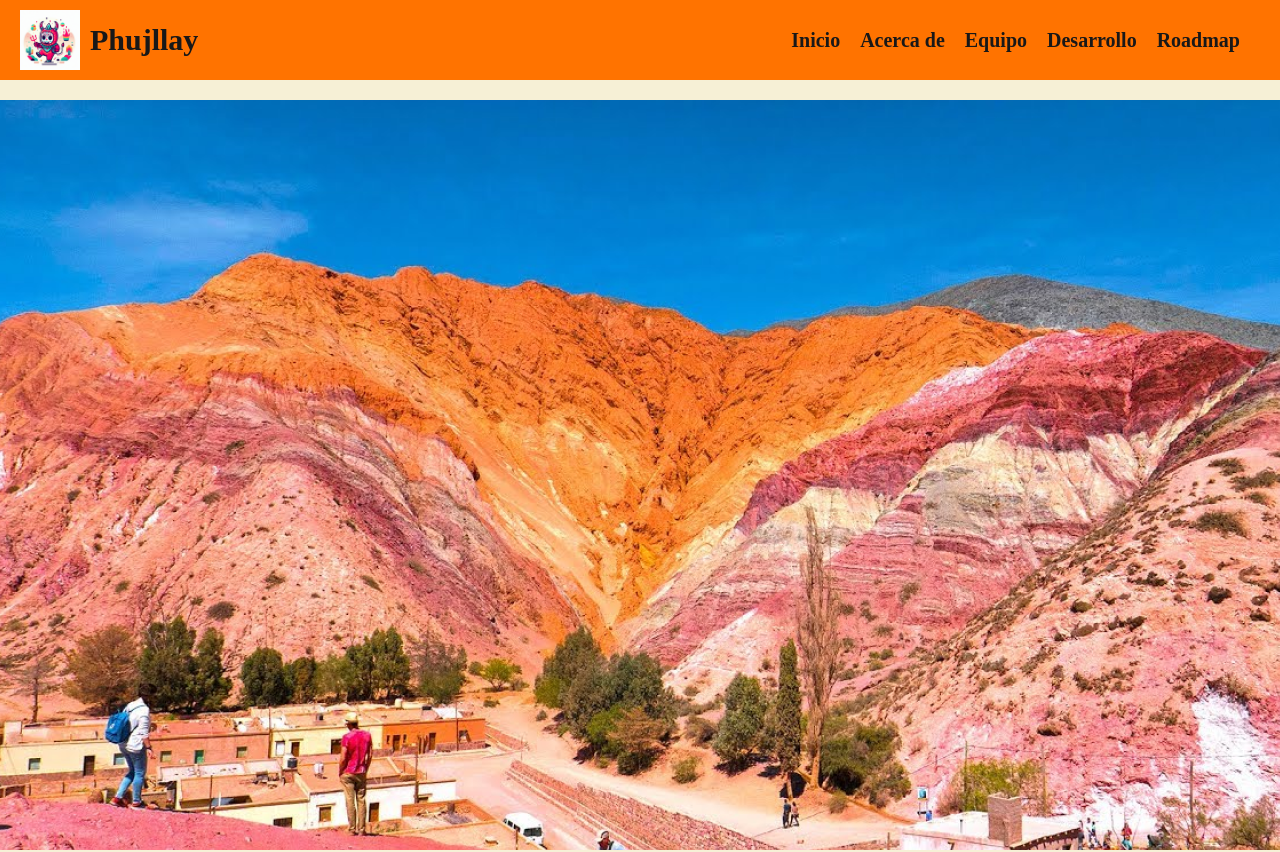
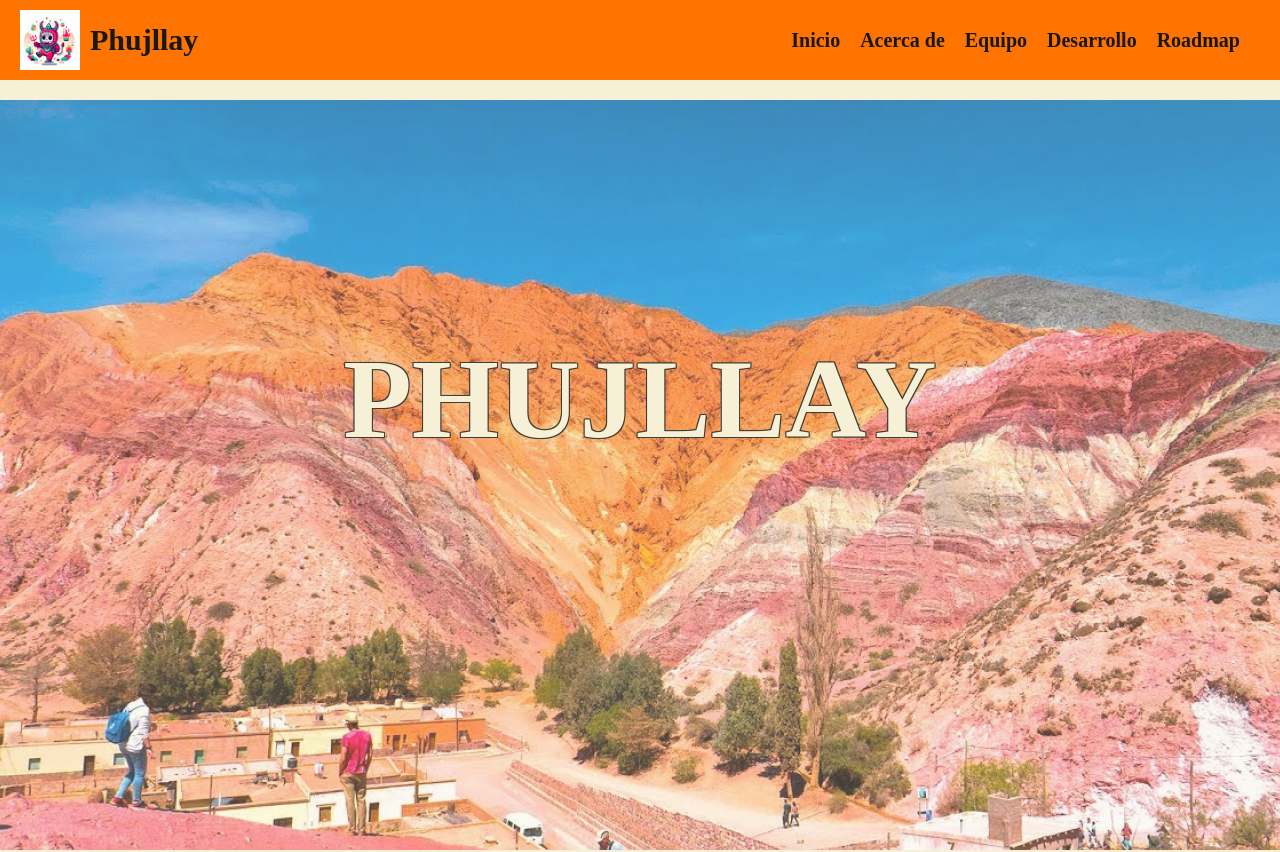
Before and after one commit to mamanidario19/Phujllay-Website, a React (Create React App) app: page / in a window 1280 px wide. Shown: the top 852 px of the page. Built offline with nearby package versions, Linux system fonts and the light colour scheme.

Commit message:
home alfa terminado

```diff
--- a/src/routes/Home/Home.css
+++ b/src/routes/Home/Home.css
@@ -1,3 +1,8 @@
+body {
+  font-family: Nerko One;
+  color: #F6F0D6;
+}
+
 .home-container {
   display: flex;
   flex-direction: column;
@@ -10,6 +15,7 @@
   background-position: center;
   text-align: center;
   padding: 20px;
+  opacity: 0.75;
 }
 
 .sinopsis {
@@ -27,3 +33,28 @@
   line-height: 1.8;
   /* Puedes ajustar este valor según tus preferencias */
 }
+
+.image-overlay {
+  position: absolute;
+  top: 50%;
+  left: 50%;
+  transform: translate(-50%, -50%);
+  text-align: center;
+  width: 100%;
+}
+
+.image-overlay h1 {
+  color: white;
+  /* Ajusta el color del texto según tus preferencias */
+  font-size: 7em;
+  /* Ajusta el tamaño de la fuente según tus preferencias */
+  /* Agrega otros estilos de texto según tus preferencias */
+  color: #F6F0D6;
+  text-shadow: -1px -1px 0 #000,
+    1px -1px 0 #000,
+    -1px 1px 0 #000,
+    1px 1px 0 #000;
+  /* Agrega un contorno al texto */
+  /* Ajusta otros estilos de texto según tus preferencias */
+
+}
--- a/src/routes/Home/Home.jsx
+++ b/src/routes/Home/Home.jsx
@@ -6,7 +6,9 @@ const Home = () => {
   return (
     <div className="home-container">
 
-      <div className="background-image">
+      <div className="background-image"><div className="image-overlay">
+        <h1>PHUJLLAY</h1>
+      </div>
         <img src={backimg} alt="Imagen principal de Inicio" />
       </div>
 
```
